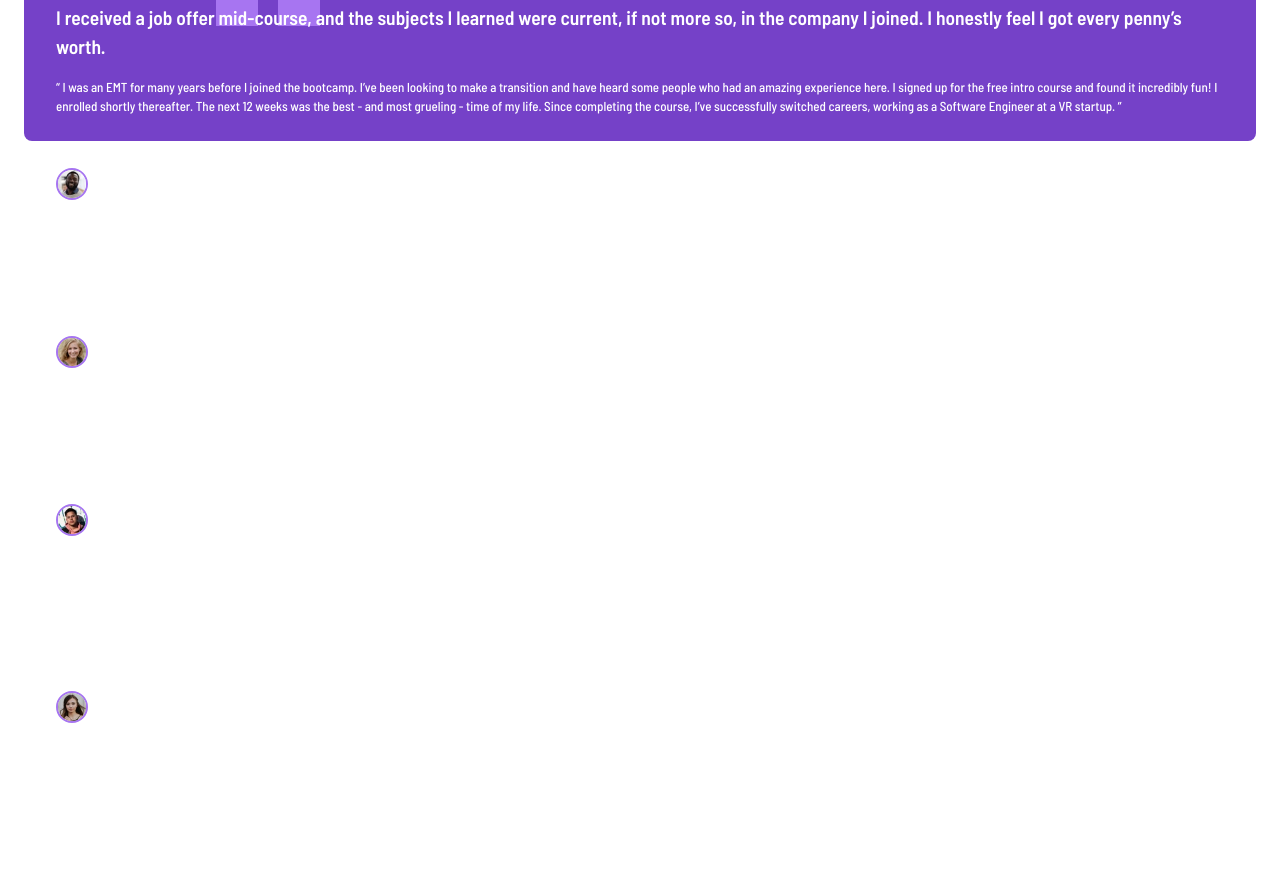
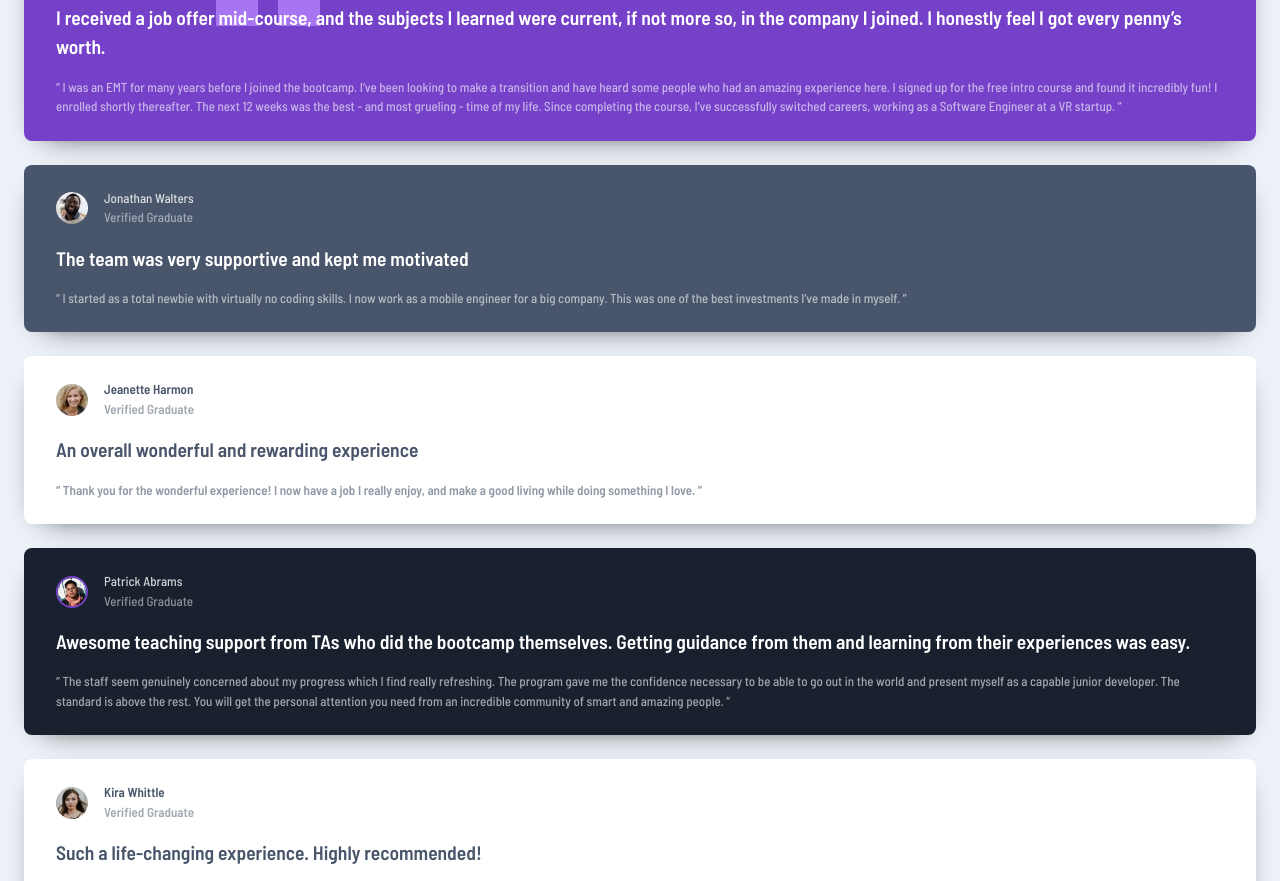
Before and after one commit to JustANipple/testimonials-grid-section, a plain HTML site: page index.html in a window 1280 px wide. Shown: the part 148-1029 px from the top of the page. Drawn offline with Linux system fonts and the light colour scheme.

Commit message:
modified:   index.html 	modified:   style.css

```diff
--- a/index.html
+++ b/index.html
@@ -104,7 +104,7 @@
 
     </div>
 
-    <div class="box four">
+    <div class="box five">
 
       <div class="header">
         <img src="images/image-kira.jpg" alt="" aria-hidden="true" class="picture">
--- a/style.css
+++ b/style.css
@@ -57,11 +57,14 @@ body {
   font-family: var(--ff-main);
   font-size: var(--fs-body);
   font-weight: var(--fw-medium);
+  background-color: var(--neutral-clr-two);
 }
 
 .container {
   padding: 1.5rem;
   margin: 3rem 0;
+  display: grid;
+  gap: 1.5rem;
 }
 
 .box {
@@ -70,6 +73,7 @@ body {
   display: grid;
   gap: 1rem;
   border-radius: 0.5rem;
+  box-shadow: 0px 10px 30px -20px black;
 }
 
 .one {
@@ -77,6 +81,42 @@ body {
   background-image: url(images/bg-pattern-quotation.svg);
   background-repeat: no-repeat;
   background-position: 12rem 0;
+}
+
+.one .picture {
+  border: 2px solid var(--neutral-border-clr);
+}
+
+.two {
+  background-color: var(--primary-rev-bg-clr-two);
+}
+
+.three {
+  background-color: white;
+  color: var(--primary-rev-bg-clr-two);
+  font-weight: var(--fw-semiBold);
+}
+
+.three .name {
+  opacity: 100%;
+}
+
+.four {
+  background-color: var(--primary-rev-bg-clr-three);
+}
+
+.four .picture {
+  border: 2px solid var(--primary-rev-bg-clr-one);
+}
+
+.five {
+  background-color: white;
+  color: var(--primary-rev-bg-clr-two);
+  font-weight: var(--fw-semiBold);
+}
+
+.five .name {
+  opacity: 100%;
 }
 
 .header {
@@ -88,5 +128,16 @@ body {
 .picture {
   width: 2rem;
   border-radius: 50%;
-  border: 2px solid var(--neutral-border-clr);
 }
+
+.name {
+  opacity: 80%;
+}
+
+.verified {
+  opacity: 50%;
+}
+
+.review {
+  opacity: 60%;
+}
```
